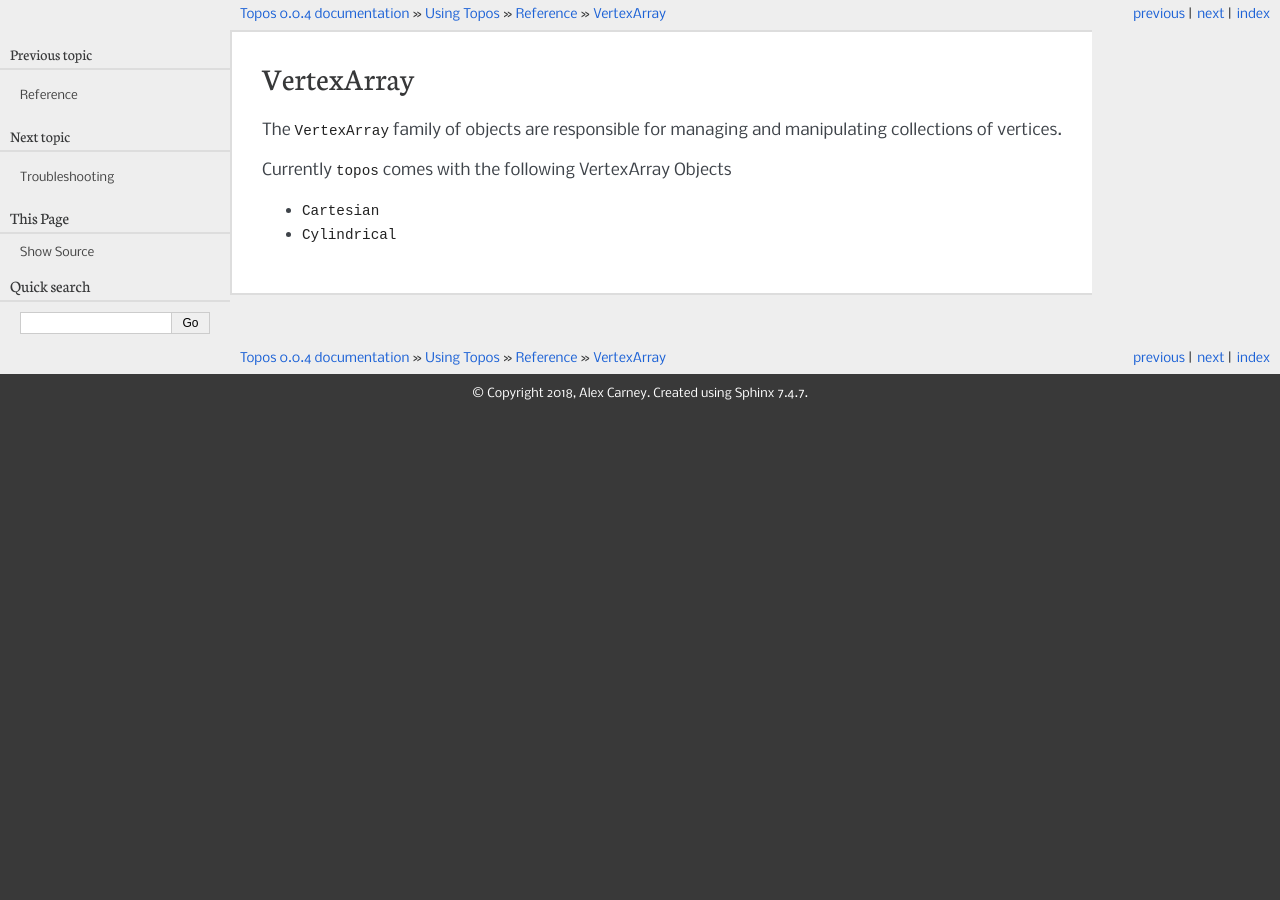
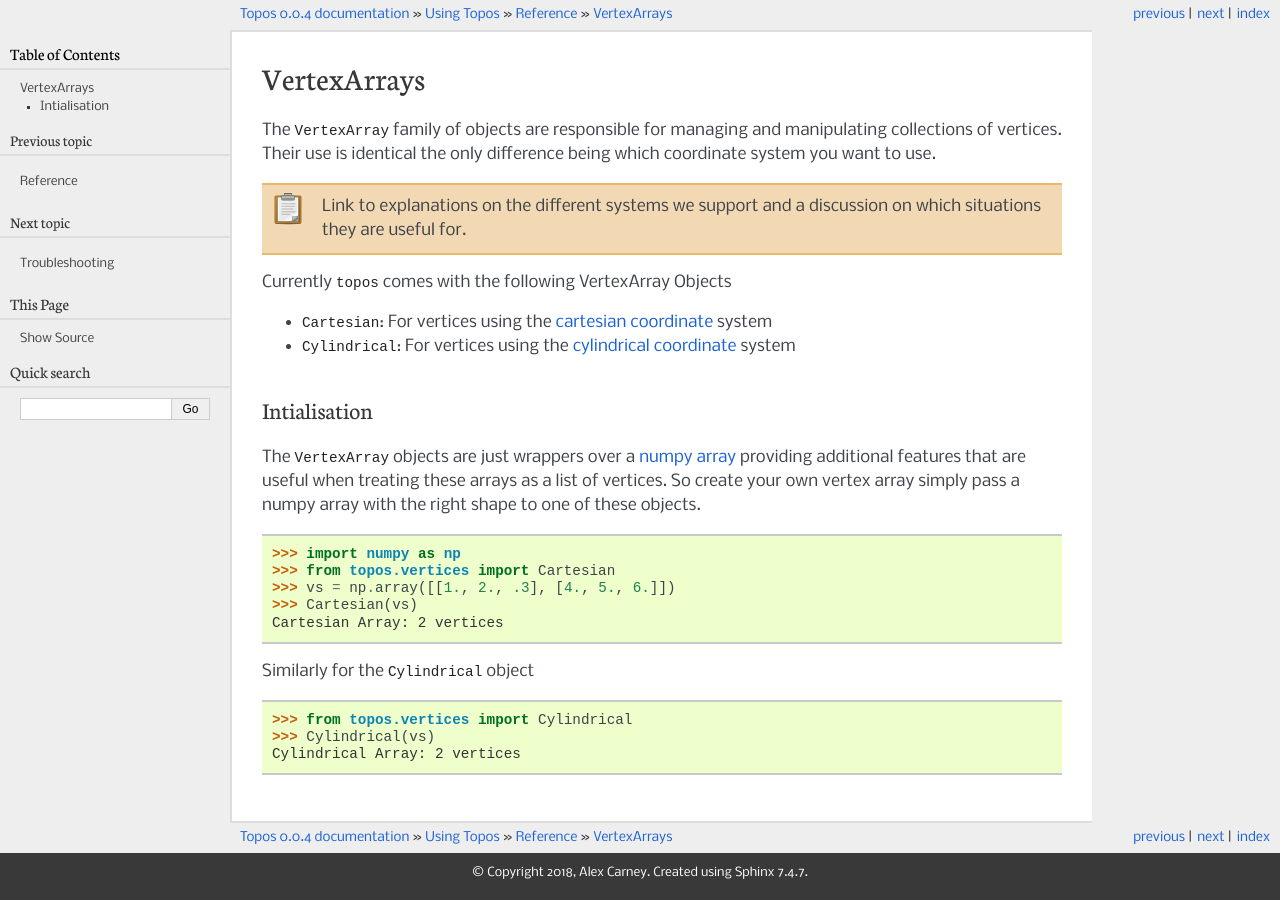
Before and after one commit to alcarney/topos, a Sphinx documentation site: the page built from docs/use/reference/vertexarray.rst, in a window 1280 px wide. Built offline with Sphinx 7.4.7, drawn with Linux system fonts in a browser that asks for light colours.

Commit message:
More docs

```diff
--- a/docs/index.rst
+++ b/docs/index.rst
@@ -7,5 +7,6 @@ About Topos
 
     use/index
     troubleshooting
+    glossary
 
     changes
--- a/docs/use/reference/vertexarray.rst
+++ b/docs/use/reference/vertexarray.rst
@@ -1,10 +1,40 @@
-VertexArray
-===========
+VertexArrays
+============
 
 The :code:`VertexArray` family of objects are responsible for managing and
-manipulating collections of vertices.
+manipulating collections of vertices. Their use is identical the only
+difference being which coordinate system you want to use.
+
+.. todo::
+
+    Link to explanations on the different systems we support and a discussion
+    on which situations they are useful for.
 
 Currently :code:`topos` comes with the following VertexArray Objects
 
-- :code:`Cartesian`
-- :code:`Cylindrical`
+- :code:`Cartesian`: For vertices using the :term:`cartesian coordinate` system
+- :code:`Cylindrical`: For vertices using the :term:`cylindrical coordinate` system
+
+Intialisation
+-------------
+
+The :code:`VertexArray` objects are just wrappers over a :term:`numpy array`
+providing additional features that are useful when treating these arrays as a
+list of vertices. So create your own vertex array simply pass a numpy array
+with the right shape to one of these objects.
+
+.. doctest:: ref-vertx-arrays
+
+    >>> import numpy as np
+    >>> from topos.vertices import Cartesian
+    >>> vs = np.array([[1., 2., .3], [4., 5., 6.]])
+    >>> Cartesian(vs)
+    Cartesian Array: 2 vertices
+
+Similarly for the :code:`Cylindrical` object
+
+.. doctest:: ref-vertx-arrays
+
+    >>> from topos.vertices import Cylindrical
+    >>> Cylindrical(vs)
+    Cylindrical Array: 2 vertices
```
Also changed, not shown: docs/glossary.rst (added, +22 -0 lines).
